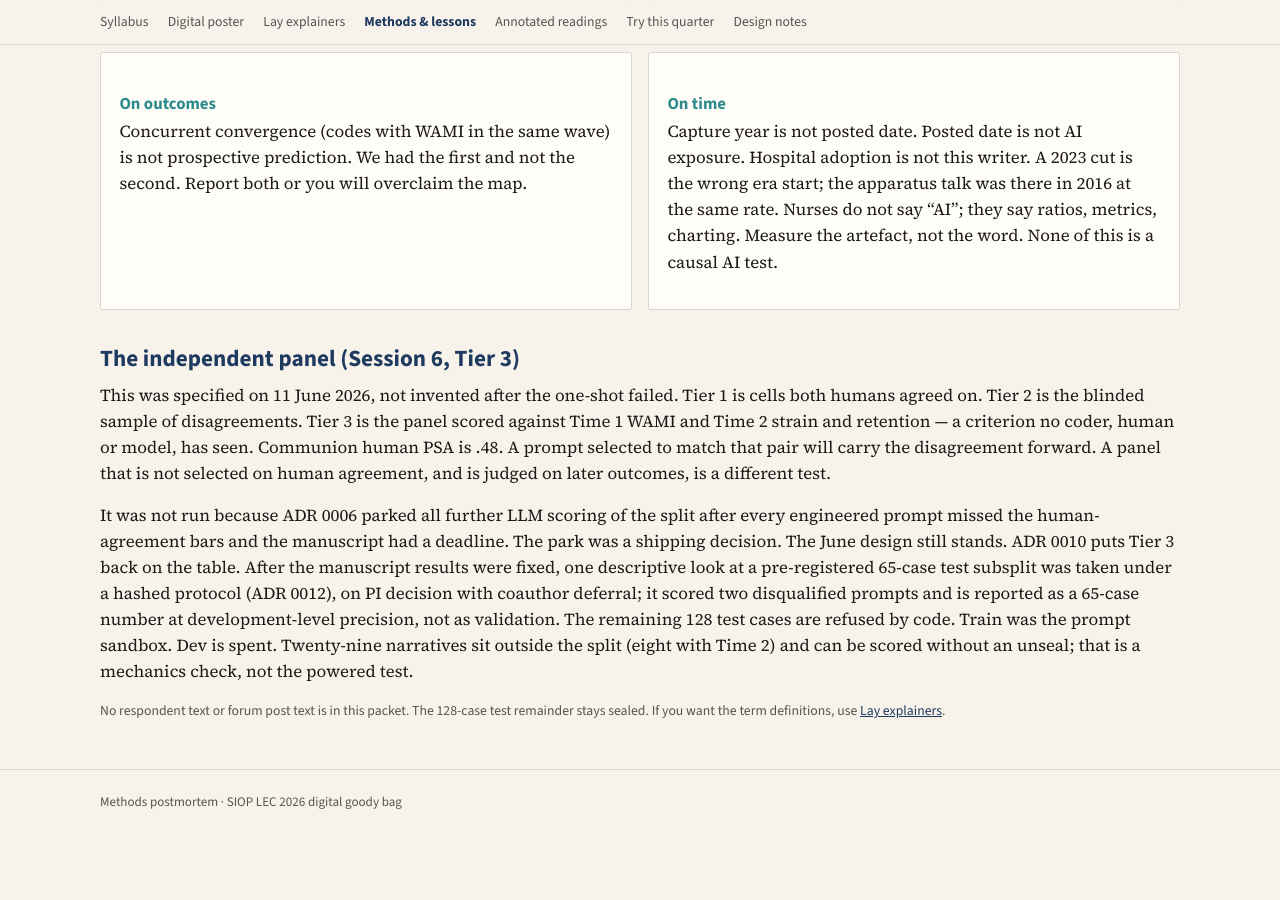
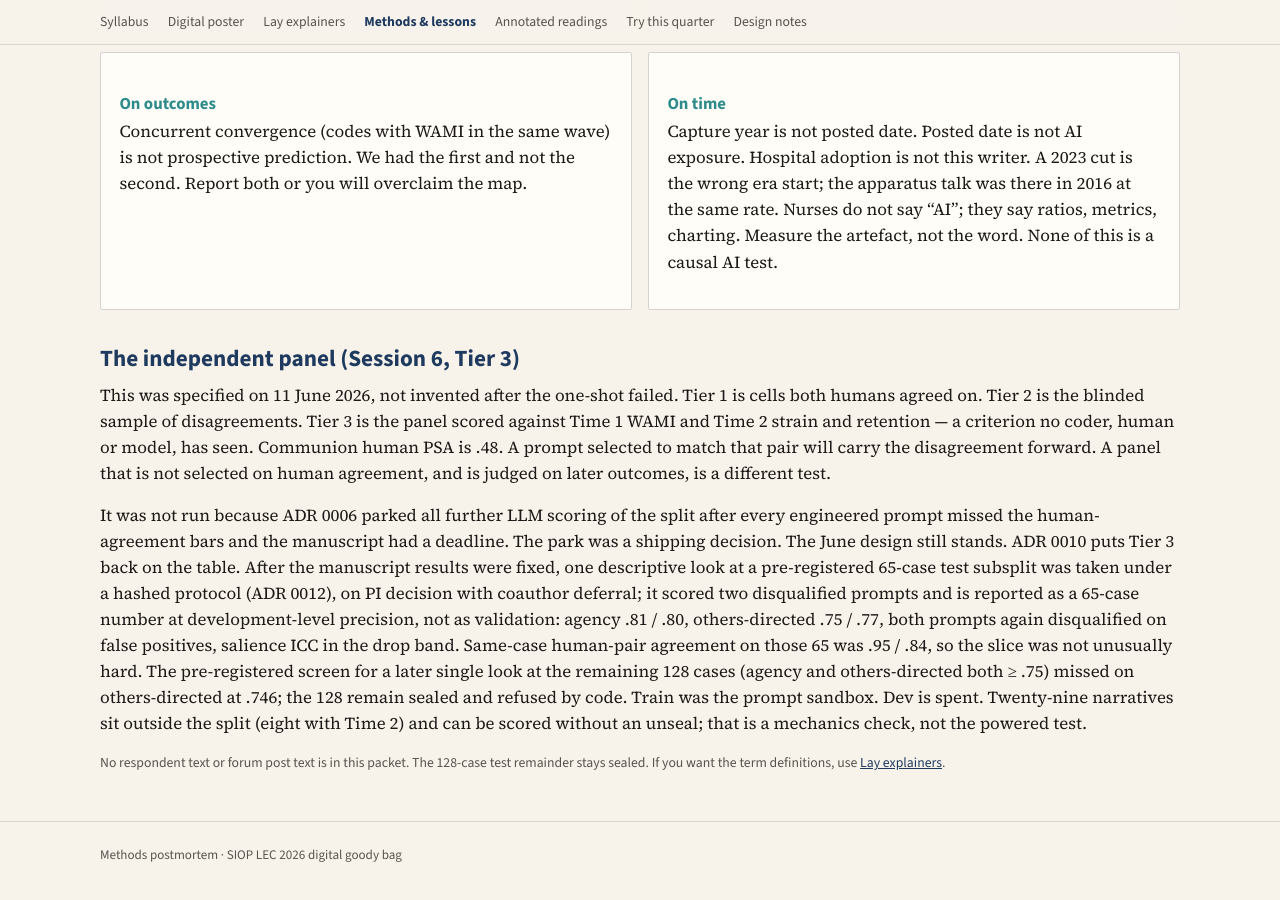
Before and after one commit to mjmonnot/mjmonnot.github.io, a Jekyll site: the page lec-2026/methodology.html, which Jekyll copies as it is, in a window 1280 px wide and 900 px high, scrolled down 1995 px. Built offline with Jekyll 4.4.1, drawn with Linux system fonts in a browser that asks for light colours; before the commit the page ends 2843 px from its top, so only the background shows below that.

Commit message:
LEC 2026: test-A look reported beside dev (agency .81, others .75-.77, still disqualified; 128 sealed); deck v4 rebuilt
Co-authored-by: Cursor <cursoragent@cursor.com>

```diff
--- a/lec-2026/explainers.html
+++ b/lec-2026/explainers.html
@@ -57,7 +57,7 @@
 
   <article class="term">
     <h3>Sealed holdout</h3>
-    <p class="plain">The test drawer is not “we will be good.” It is a file nobody scores while prompts are still being chosen. After the one-shot on development failed, no prompt was selected and the paper’s results were fixed on human codes. Only then was one descriptive look taken at a pre-registered 65-case slice of the drawer, with the arms, statistics, and reporting rule hashed before the first call; it is reported as a 65-case out-of-sample number, not as validation, and the other 128 cases stay sealed. The order matters: nothing upstream of that look could change because of it.</p>
+    <p class="plain">The test drawer is not “we will be good.” It is a file nobody scores while prompts are still being chosen. After the one-shot on development failed, no prompt was selected and the paper’s results were fixed on human codes. Only then was one descriptive look taken at a pre-registered 65-case slice of the drawer, with the arms, statistics, and reporting rule hashed before the first call; it is reported as a 65-case out-of-sample number, not as validation: agency PSA .81 and .80, others-directed .75 and .77 for the two top prompts, in the range of the development pass, with disqualifying false positives again. The pre-set screen for scoring the other 128 cases was not met, so they stay sealed. The order matters: nothing upstream of that look could change because of it.</p>
     <p class="follow"><strong>Read next.</strong> Nosek, Ebersole, DeHaven, and Mellor (2018) on the preregistration revolution, <em>Proceedings of the National Academy of Sciences</em>. Used in the manuscript as the spirit of locking rules before numbers; not a claim that this study was a public OSF preregistration. It was an internal, git-timestamped specification.</p>
   </article>
 
--- a/lec-2026/index.html
+++ b/lec-2026/index.html
@@ -77,7 +77,7 @@
       <h3>Supported enough to say out loud</h3>
       <ul class="clean">
         <li>Human coders agreed on agency (.93) and others-directed meaning (.84). They did not agree on communion (.48) or self-directed meaning (.52).</li>
-        <li>No engineered prompt met the standard set for acceptance. Study 1 stayed on human codes. No test case was scored before those results were fixed; one later 65-case descriptive look is reported as such, and 128 cases stay sealed.</li>
+        <li>No engineered prompt met the standard set for acceptance. Study 1 stayed on human codes. No test case was scored before those results were fixed; one later 65-case descriptive look landed where dev did (agency .81, others-directed .75–.77, both prompts still disqualified), the screen for scoring the remaining 128 cases was not met, and those 128 stay sealed.</li>
         <li>The six registered next-year predictions were not supported. Bayes factor on the meaning block: BF<sub>01</sub> = 481.5.</li>
         <li>The same codes tracked concurrent self-reported meaningfulness.</li>
         <li>Nurses did not talk about AI (seven events in 7,709 posts, none after 2021). They talked about ratios, metrics, and charting, at a flat one post in twenty for ten years. What rose was a sense of lacking control (+4 points), with a template-change caveat.</li>
--- a/lec-2026/methodology.html
+++ b/lec-2026/methodology.html
@@ -77,7 +77,7 @@
 
   <h2>The independent panel (Session 6, Tier 3)</h2>
   <p>This was specified on 11 June 2026, not invented after the one-shot failed. Tier 1 is cells both humans agreed on. Tier 2 is the blinded sample of disagreements. Tier 3 is the panel scored against Time 1 WAMI and Time 2 strain and retention — a criterion no coder, human or model, has seen. Communion human PSA is .48. A prompt selected to match that pair will carry the disagreement forward. A panel that is not selected on human agreement, and is judged on later outcomes, is a different test.</p>
-  <p>It was not run because ADR 0006 parked all further LLM scoring of the split after every engineered prompt missed the human-agreement bars and the manuscript had a deadline. The park was a shipping decision. The June design still stands. ADR 0010 puts Tier 3 back on the table. After the manuscript results were fixed, one descriptive look at a pre-registered 65-case test subsplit was taken under a hashed protocol (ADR 0012), on PI decision with coauthor deferral; it scored two disqualified prompts and is reported as a 65-case number at development-level precision, not as validation. The remaining 128 test cases are refused by code. Train was the prompt sandbox. Dev is spent. Twenty-nine narratives sit outside the split (eight with Time 2) and can be scored without an unseal; that is a mechanics check, not the powered test.</p>
+  <p>It was not run because ADR 0006 parked all further LLM scoring of the split after every engineered prompt missed the human-agreement bars and the manuscript had a deadline. The park was a shipping decision. The June design still stands. ADR 0010 puts Tier 3 back on the table. After the manuscript results were fixed, one descriptive look at a pre-registered 65-case test subsplit was taken under a hashed protocol (ADR 0012), on PI decision with coauthor deferral; it scored two disqualified prompts and is reported as a 65-case number at development-level precision, not as validation: agency .81 / .80, others-directed .75 / .77, both prompts again disqualified on false positives, salience ICC in the drop band. Same-case human-pair agreement on those 65 was .95 / .84, so the slice was not unusually hard. The pre-registered screen for a later single look at the remaining 128 cases (agency and others-directed both ≥ .75) missed on others-directed at .746; the 128 remain sealed and refused by code. Train was the prompt sandbox. Dev is spent. Twenty-nine narratives sit outside the split (eight with Time 2) and can be scored without an unseal; that is a mechanics check, not the powered test.</p>
 
   <p class="note">No respondent text or forum post text is in this packet. The 128-case test remainder stays sealed. If you want the term definitions, use <a href="explainers.html">Lay explainers</a>.</p>
 </main>
--- a/lec-2026/poster.html
+++ b/lec-2026/poster.html
@@ -113,7 +113,7 @@
   </figure>
 
   <h2>Finding 2. No engineered prompt met the standard set for acceptance</h2>
-  <p>Six frozen prompt architectures were scored once on the 55-case development partition against bars locked to the lower bound of the human–human interval: agency ≥ .910, others-directed ≥ .805. Communion and self carried no acceptance bar because human agreement was too low to validate against. Every prompt was disqualified on false positives over cells both humans had coded absent. Every prompt also missed the agency bar (range .750–.798). Study 1 analyses used the human composite codes. The test set was not opened for any prompt selection; the one later look (65 cases, descriptive) changed nothing upstream of it.</p>
+  <p>Six frozen prompt architectures were scored once on the 55-case development partition against bars locked to the lower bound of the human–human interval: agency ≥ .910, others-directed ≥ .805. Communion and self carried no acceptance bar because human agreement was too low to validate against. Every prompt was disqualified on false positives over cells both humans had coded absent. Every prompt also missed the agency bar (range .750–.798). Study 1 analyses used the human composite codes. The test set was not opened for any prompt selection. One later look at a pre-registered 65-case test slice, taken after the results were fixed, put the two top prompts at agency .81 / .80 and others-directed .75 / .77 against composite gold, alongside dev’s .75–.80 and .76–.82; both again carried disqualifying false positives, and the pre-set screen for scoring the remaining 128 cases (both ≥ .75) missed on others-directed (.746). Those 128 stay sealed. Nothing upstream of that look could change because of it.</p>
   <p>Prompts selected to match a human pair will carry that pair’s disagreements forward. Session 6 already specified the other test: an independent panel, not chosen on human PSA, scored against later well-being and retention. That is Tier 3. It was parked in September so the paper could ship on human gold. It is back on the table (ADR 0010) and has not touched the sealed 128.</p>
 
   <h2>Finding 3. The registered next-year tests were not supported</h2>
```
Also changed, not shown: lec-2026/assets/fig_timeline.png, 1 other file.
